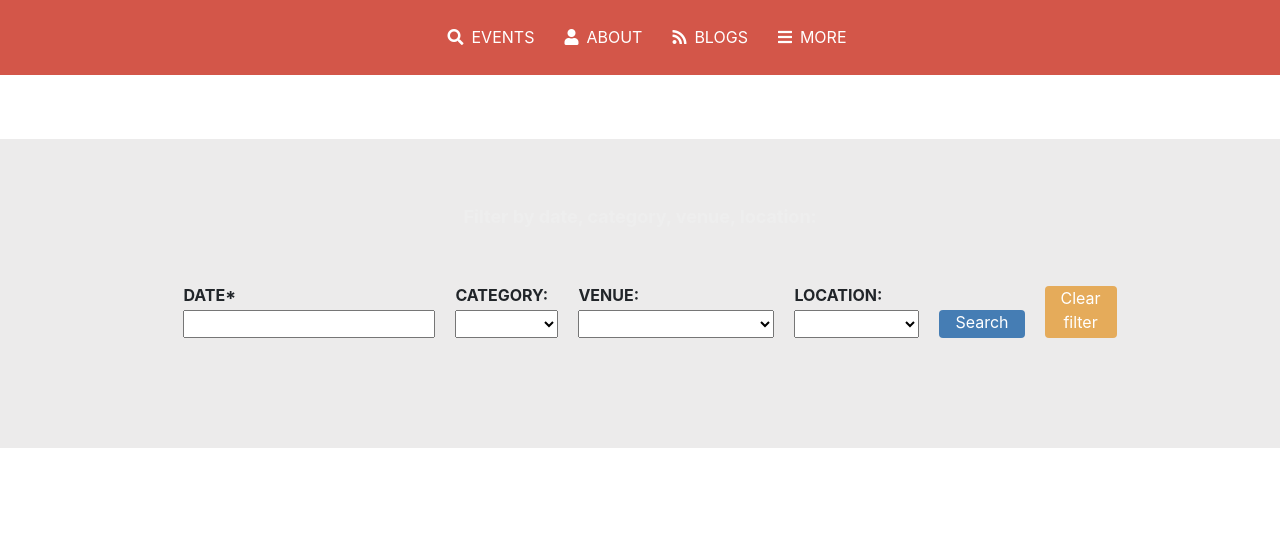
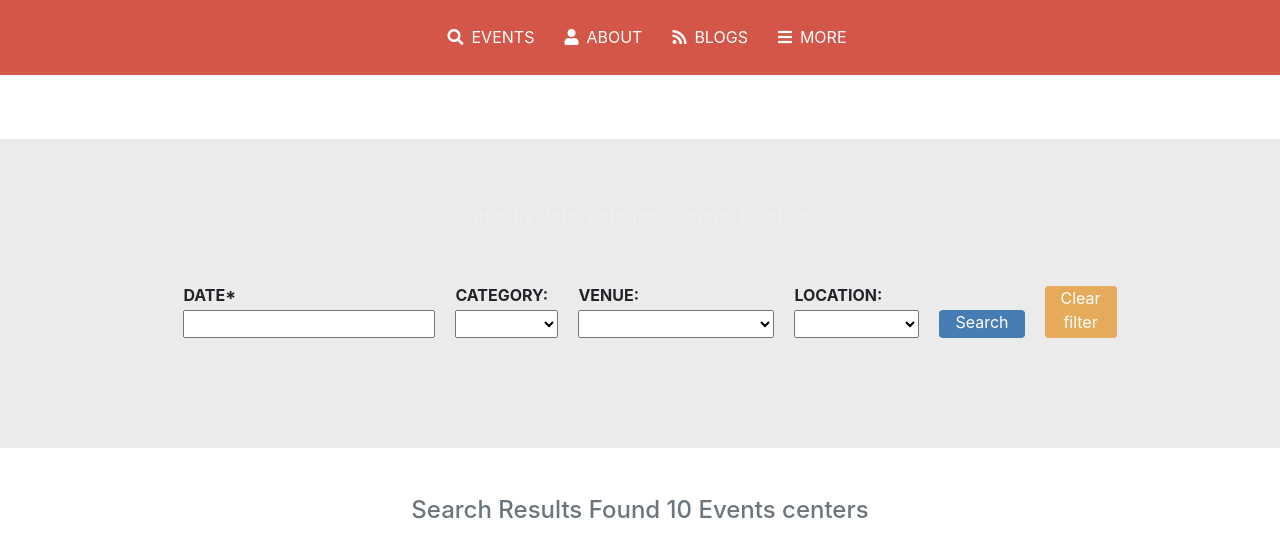
Before and after one commit to GraceOyiza/Capstone-project, a plain HTML site: page search.html in a window 1280 px wide. Shown: the part 89-646 px from the top of the page. Drawn offline with nearby package versions, Linux system fonts and the light colour scheme; some icons are missing.

Commit message:
Added markup for search-results-container

```diff
--- a/search.html
+++ b/search.html
@@ -89,6 +89,31 @@
              </div>
              </div>
           </div>
+
+          <div class="search-results-container mt-5 px-3">
+            <h4 class="text-center text-muted">Search Results Found 10 Events centers</h4>
+              <div class="search-results d-flex no-gutters flex-column flex-md-row">
+
+                  <div class="search-results-image">
+                    <p class="text-white text-center my-auto"><a href="details.html">NAME:  <span class="font-weight-bold">DEMO THREE</span></a>
+                   </p>
+                  </div>
+
+
+                  <div class="search-results-image">
+                     <p class="text-white text-center my-auto"><a href="details.html">NAME:  <span class="font-weight-bold">DEMO TWO</span></a></p>
+                  </div>
+
+
+                  <div class="search-results-image">
+                     <p class="text-white text-center my-auto">
+                         <a href="details.html">NAME:  <span class="font-weight-bold">FINALLY THE SLIDER</span>
+                         </a>
+                     </p>
+                  </div>
+
+            </div>
+        </div>
     </main>
 </body>
 </html>
```
